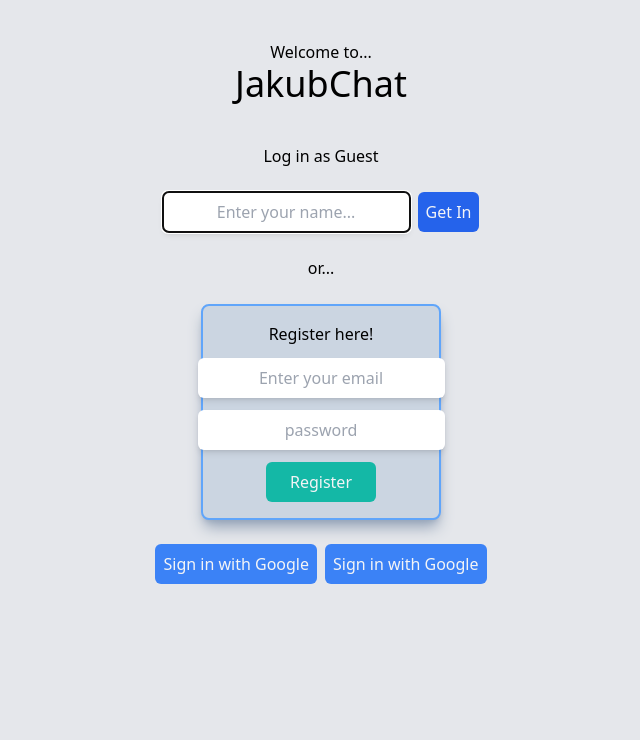
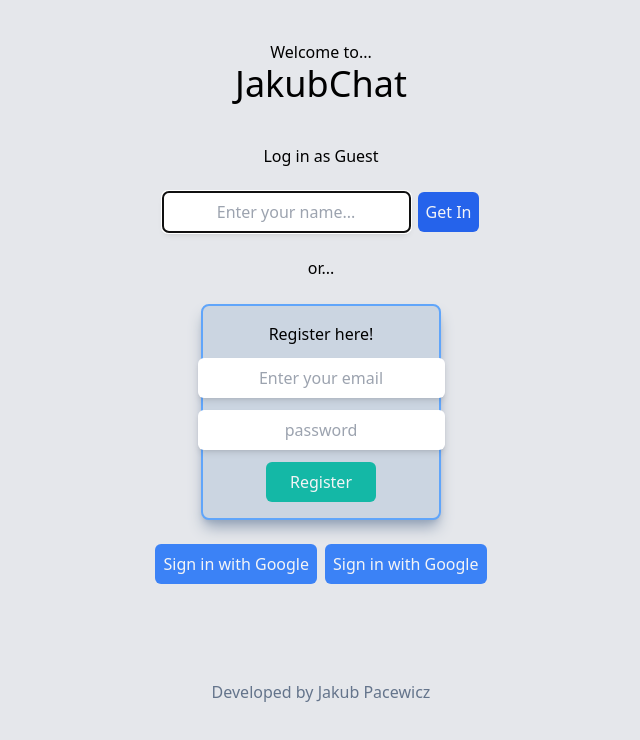
Before and after one commit to pecet3/amber-chat, a React (Vite) app: page / in a window 1280 px wide. Shown: the top 740 px of the page, without its empty margins (319-959 px from the left). Built offline with nearby package versions, Linux system fonts and the light colour scheme; no server answers; what prettier-plugin-tailwindcss would draw is missing.

Commit message:
added footer

```diff
--- a/src/App.tsx
+++ b/src/App.tsx
@@ -12,13 +12,16 @@ function App() {
   const { isAuth, setIsAuth, room } = useContext(Context) as TContext;
 
   if (!isAuth) {
-    return <Auth />;
+    return (
+      <>
+        <Auth />
+        <footer className="my-24">
+          <p className="text-slate-500">Developed by Jakub Pacewicz</p>
+        </footer>
+      </>
+    );
   }
-  return (
-    <>
-      <main className="">{room ? <Chat room={room} /> : <PickARoom />}</main>
-    </>
-  );
+  return <>{room ? <Chat room={room} /> : <PickARoom />}</>;
 }
 
 export default App;
```
